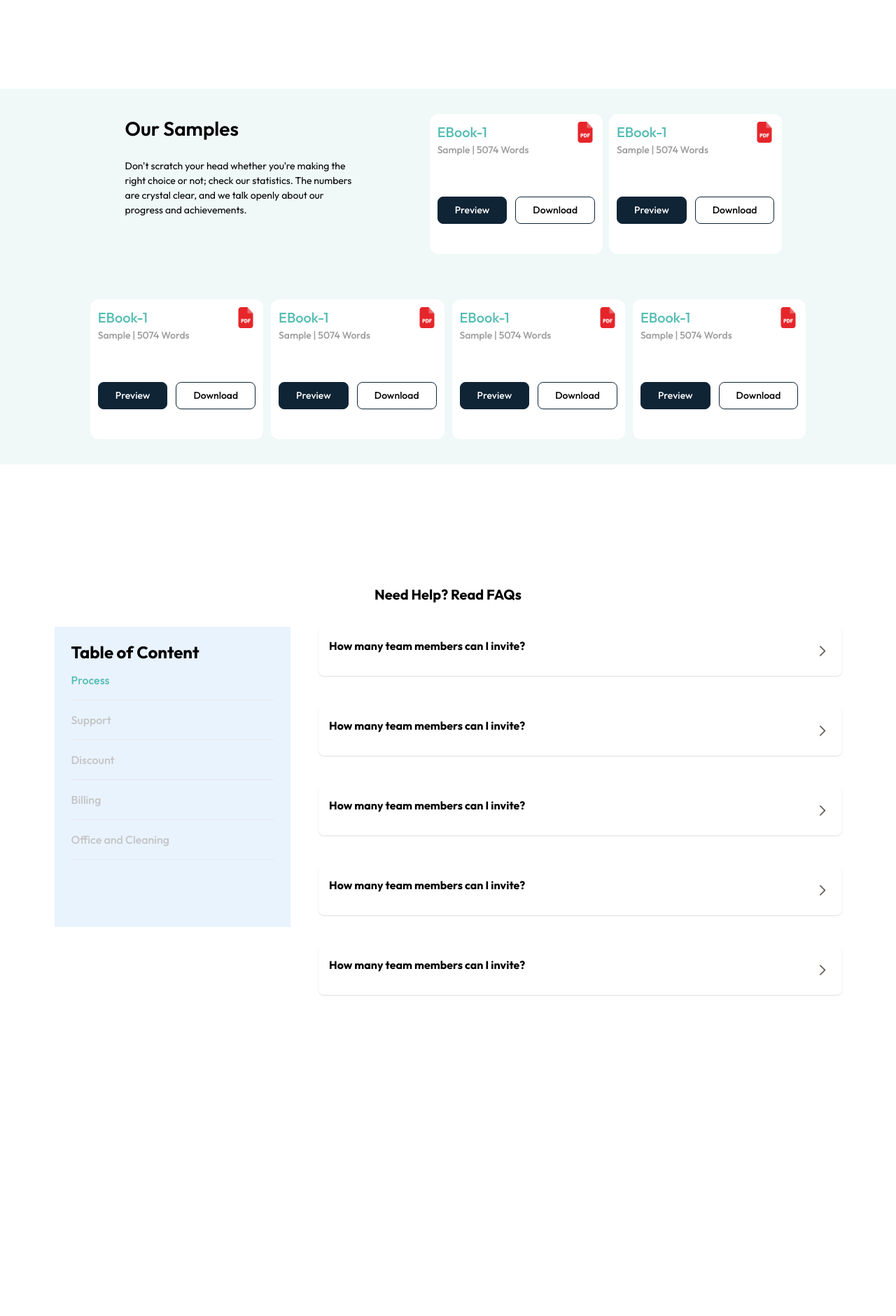
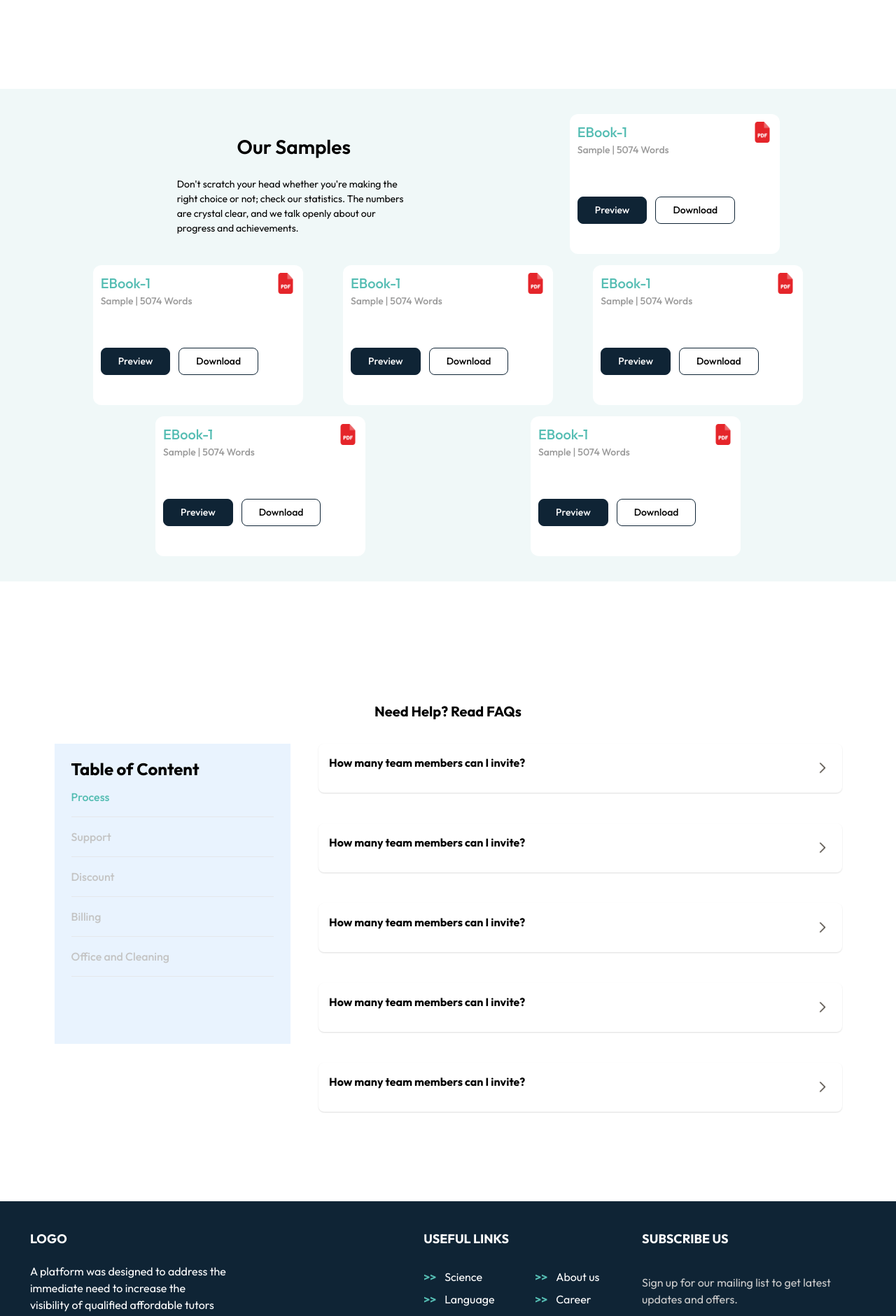
Before and after one commit to binisha9AA/landing_figma, a React (Vite) app in the folder new_landing_page/: page / in a window 1280 px wide. Shown: the part 7040-8921 px from the top of the page at 70% size. Before the commit the page ends 8590 px from the top, so only its background shows below. Built offline with nearby package versions, Linux system fonts and the light colour scheme.

Commit message:
fixed sample

```diff
--- /dev/null
+++ b/new_landing_page/src/Components/Footer/Footer.jsx
@@ -0,0 +1,12 @@
+import React from 'react';
+import FooterMain from './FooterMain';
+import Copyright from './Copyright';
+
+export default function Footer() {
+  return (
+    <>
+      <FooterMain />
+      <Copyright />
+    </>
+  );
+}
--- a/new_landing_page/src/Components/Footer/FooterMain.jsx
+++ b/new_landing_page/src/Components/Footer/FooterMain.jsx
@@ -4,8 +4,8 @@ import Copyright from './Copyright';
 export default function FooterMain() {
   return (
     <section className="footer">
-      <footer className=" flex flex-col ">
-        <div className="footer footer p-10  bg-[#0F2435] text-base-content text-white flex flex-col gap-10 h-max justify-evenly md:flex-row">
+      <footer className="footer p-10  bg-[#0F2435] text-base-content text-white flex flex-col gap-10 h-max justify-evenly md:flex-row ">
+        <div>
           <h2 className="font-bold text-lg">LOGO</h2>
           <p className="w-[280px] py-5">
             A platform was designed to address the immediate need to increase
@@ -121,7 +121,6 @@ export default function FooterMain() {
             <img src="../images/footer-logo.png" className="mt-3" alt="" />
           </div>
         </div>
-        <Copyright />
       </footer>
     </section>
   );
--- a/new_landing_page/src/Components/Sample/Sample.jsx
+++ b/new_landing_page/src/Components/Sample/Sample.jsx
@@ -28,6 +28,18 @@ const Sample = () => {
       image: pdf,
       description: 'Sample | 5074 Words',
     },
+    {
+      id: 4,
+      title: 'EBook-1',
+      image: pdf,
+      description: 'Sample | 5074 Words',
+    },
+    {
+      id: 5,
+      title: 'EBook-1',
+      image: pdf,
+      description: 'Sample | 5074 Words',
+    },
   ];
   const displayedData = divContent.slice(0, 2);
 
@@ -35,13 +47,13 @@ const Sample = () => {
     <section className="my-10 w-full mx-auto ">
       <div className="w-full">
         <div className="flex flex-wrap w-full">
-          <div className="bg-[#F0F8F8] flex flex-wrap mt-28 mb-[132px] md:px-28 py-9">
-            <div className="w-[100%] flex flex-col justify-around md:flex-row">
-              <div className="flex flex-col text-center md:text-left pl-4">
-                <h2 className="font-semibold mb-[21.87px] text-[28px]">
+          <div className="bg-[#F0F8F8] w-full flex flex-wrap mt-28 mb-[132px] md:px-28 py-9">
+            <div className="max-w-[1400px] flex flex-col justify-around items-center flex-wrap md:flex-row gap-4 mx-auto">
+              <div className="flex flex-col text-center md:text-left w-[48%] min-w-[300px] mr-4 ">
+                <h2 className="font-semibold mb-[21.87px] text-[28px] mx-auto">
                   Our Samples
                 </h2>
-                <div className="mx-auto max-w-[334px] font-normal text-[14px] mb-[88.9px]">
+                <div className="mx-auto max-w-[334px] font-normal text-[14px]">
                   <p>
                     Don't scratch your head whether you're making the right
                     choice or not; check our statistics. The numbers are crystal
@@ -50,11 +62,11 @@ const Sample = () => {
                   </p>
                 </div>
               </div>
-              <div className="flex gap-[9px]">
-                {displayedData.map((item) => (
+              {divContent.map((item) => {
+                return (
                   <div
                     key={item.id}
-                    className="bg-white rounded-[12px]  max-h-[200px] p-[11px] "
+                    className="bg-white rounded-[12px]  p-[11px]  w-[24%] min-w-[300px]"
                   >
                     <h3 className="flex justify-between text-[#55BDB3] font-medium text-[20px]">
                       {item.title}
@@ -76,37 +88,8 @@ const Sample = () => {
                       />
                     </div>
                   </div>
-                ))}
-              </div>
-            </div>
-
-            <div className="right_sample_content flex flex-wrap gap-[11px] mx-auto mt-7 w-full justify-center">
-              {divContent.map((item) => (
-                <div
-                  key={item.id}
-                  className="bg-white rounded-[12px]  p-[11px] "
-                >
-                  <h3 className="flex justify-between text-[#55BDB3] font-medium text-[20px]">
-                    {item.title}
-                    <img src={item.image} alt="EBook" />
-                  </h3>
-                  <p className="mb-6 text-[#999999] font-medium text-[14px]">
-                    {item.description}
-                  </p>
-                  <div className="gap-3 flex py-8">
-                    <Button
-                      buttonText={'Preview'}
-                      styles={'bg-[#0F2435]border-[#0F2435] text-white'}
-                    />
-                    <Button
-                      buttonText={'Download'}
-                      styles={
-                        'bg-transparent border-[1px] border-[#0F2435]text-black'
-                      }
-                    />
-                  </div>
-                </div>
-              ))}
+                );
+              })}
             </div>
           </div>
         </div>
--- a/new_landing_page/src/Page/Home.jsx
+++ b/new_landing_page/src/Page/Home.jsx
@@ -1,14 +1,13 @@
 import React from 'react';
 import Header from '../Components/Header/Header';
 import Main from '../Components/Main/Main';
-import FooterMain from '../Components/Footer/FooterMain';
-
+import Footer from '../Components/Footer/Footer';
 export default function Home() {
   return (
     <div>
       <Header />
       <Main />
-      {/* <FooterMain /> */}
+      <Footer />
     </div>
   );
 }
```
Also changed, not shown: new_landing_page/src/Components/Footer/Copyright.jsx (+8 -8 lines).
